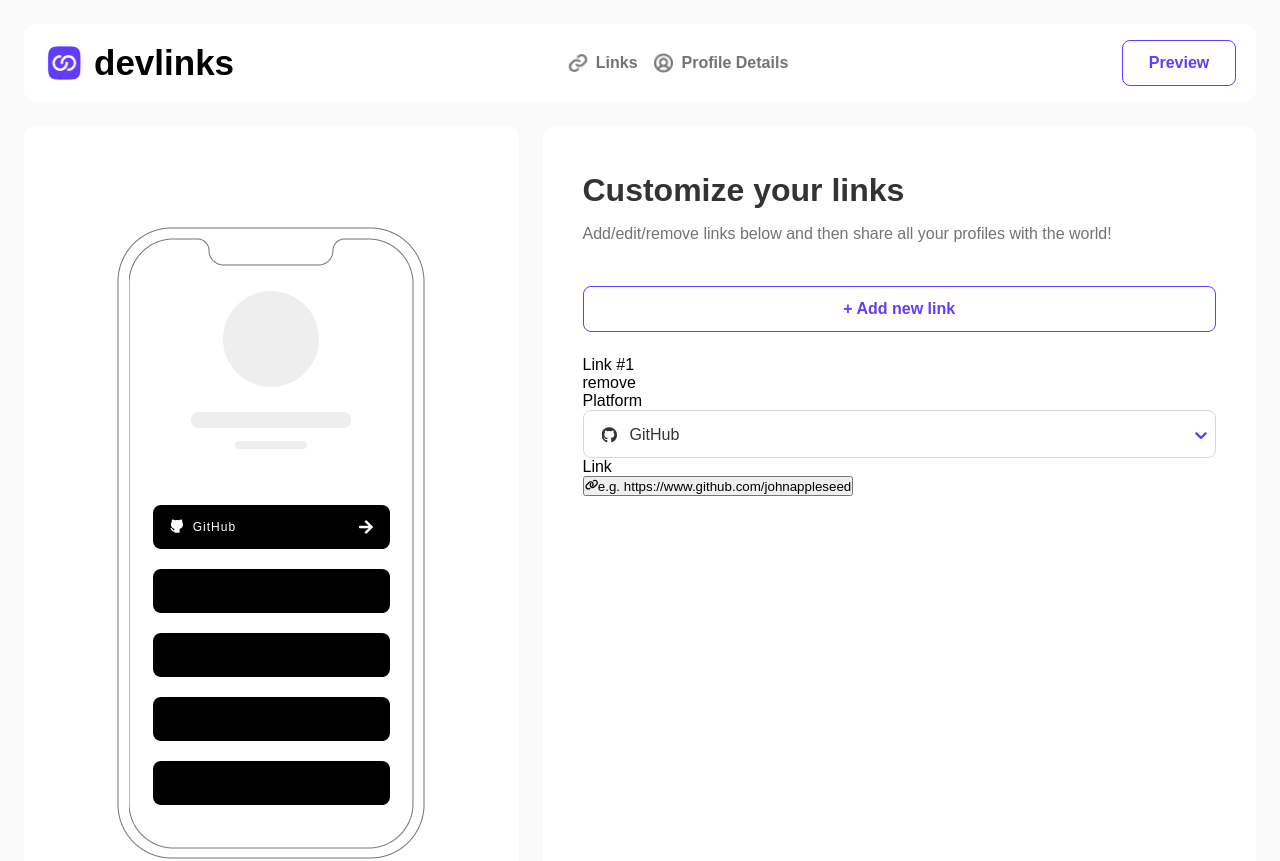
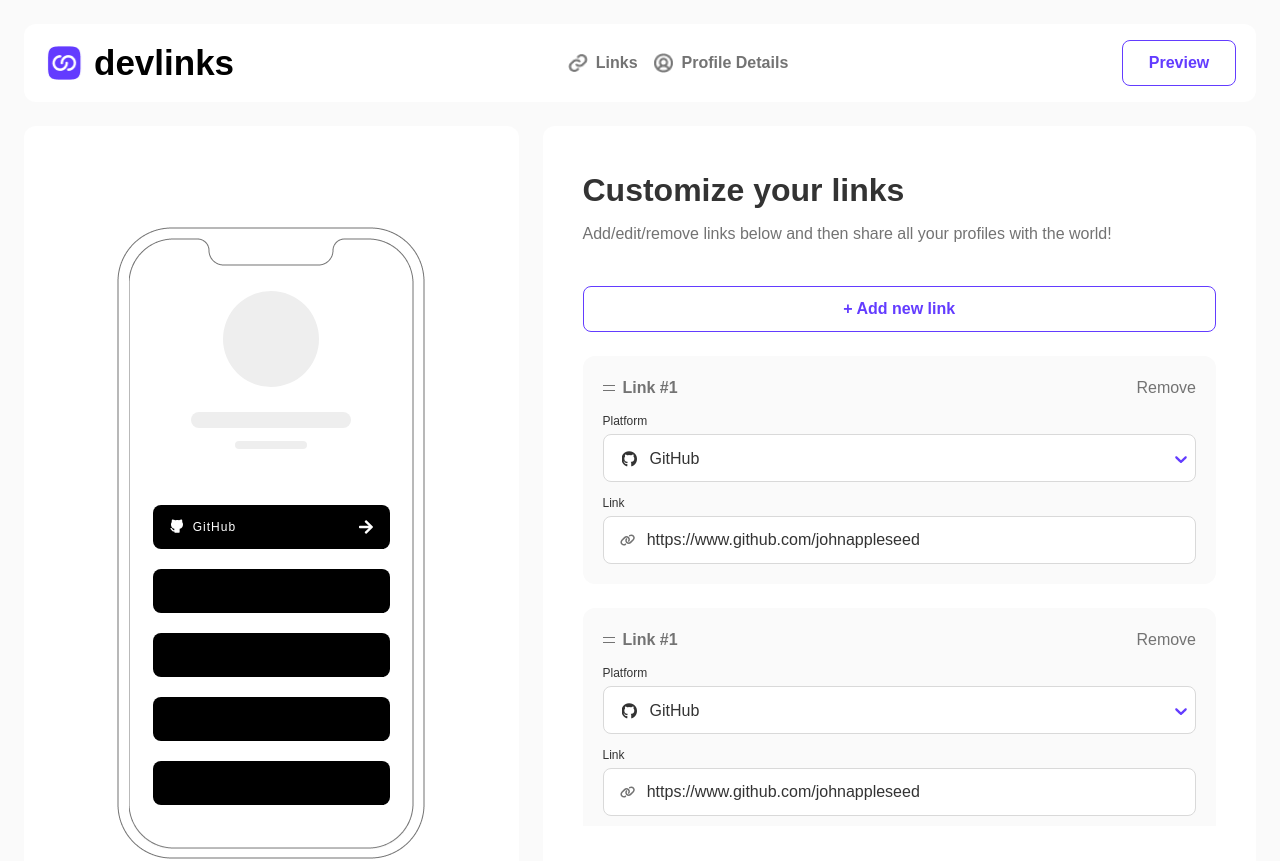
Before and after one commit to byrmzdeh/teamTaskLogin, a React (Vite) app: page /links in a window 1280 px wide. Shown: the top 861 px of the page. Built offline with nearby package versions, Linux system fonts and the light colour scheme; a small style sheet from the web is missing; a web font is replaced by a local one.

Commit message:
Finalize add links feature

```diff
--- a/src/assets/scss/_variable.scss
+++ b/src/assets/scss/_variable.scss
@@ -4,4 +4,5 @@ $border-color:#633CFF;
 $padding:0 24px;
 $light-grey: #eeeeee;
 $dark-grey:#333333;
-$grey:#737373
+$grey:#737373;
+$dark-grey:#333333;
--- a/src/assets/scss/components/_customizeLinks.scss
+++ b/src/assets/scss/components/_customizeLinks.scss
@@ -53,7 +53,7 @@
           cursor: pointer;
         }
 
-       .links{
+        .links {
           .start-helper-area {
             width: 100%;
             background-color: $primary-color;
@@ -93,6 +93,115 @@
               }
             }
           }
+          .links-area-list {
+            display: flex;
+            flex-direction: column;
+            gap: 24px;
+            height: 470px;
+            overflow: auto;
+            scrollbar-width: none; /* Firefox */
+            -ms-overflow-style: none; /* IE 10+ */
+
+            &::-webkit-scrollbar {
+              display: none; /* Chrome, Safari */
+            }
+            .link-item {
+              background-color: $primary-color;
+              border-radius: 12px;
+              padding: 20px;
+              display: flex;
+              flex-direction: column;
+              gap: 12px;
+              height: 100%;
+              .linkNumber-and-remove {
+                display: flex;
+                justify-content: space-between;
+                color: $grey;
+                align-items: center;
+                height: 100%;
+                .link-name {
+                  display: flex;
+                  gap: 8px;
+                  align-items: center;
+                  .double-line {
+                    display: flex;
+                    flex-direction: column;
+                    gap: 4px;
+                    span {
+                      width: 12px;
+                      height: 1px;
+                      background-color: $grey;
+                    }
+                  }
+                  .link-number {
+                    font-weight: 700;
+                    font-size: 16px;
+                    line-height: 150%;
+                    letter-spacing: 0%;
+                  }
+                }
+                .remove {
+                  font-weight: 400;
+                  font-size: 16px;
+                  line-height: 150%;
+                  letter-spacing: 0%;
+                  text-transform: capitalize;
+                }
+              }
+              .dropdown {
+                display: flex;
+                flex-direction: column;
+                gap: 4px;
+                .platform {
+                  color: $dark-grey;
+                  font-weight: 400;
+                  font-size: 12px;
+                  line-height: 150%;
+                  letter-spacing: 0%;
+                }
+              }
+              .link {
+                display: flex;
+                flex-direction: column;
+                gap: 4px;
+                .link-title {
+                  font-size: 12px;
+                  font-weight: 400;
+                  line-height: 150%;
+                  letter-spacing: 0%;
+                  color: $dark-grey;
+                }
+                .link-button {
+                  width: 100%;
+                  height: 48px;
+                  border-radius: 8px;
+                  padding: 12px 16px;
+                  background-color: $white-color;
+                  border: 1px solid #d9d9d9;
+                  display: flex;
+                  justify-content: flex-start;
+                  align-items: center;
+                  gap: 12px;
+                  .link-input {
+                    border: none;
+                    outline: none;
+                    width: 100%;
+                    font-weight: 400;
+                    font-size: 16px;
+                    line-height: 150%;
+                    letter-spacing: 0%;
+                    cursor: pointer;
+                    color: $dark-grey;
+                  }
+                  .link-icon {
+                    width: 16px;
+                    height: 16px;
+                    color: $grey;
+                  }
+                }
+              }
+            }
+          }
         }
       }
     }
--- a/src/components/CustomizeLinks.jsx
+++ b/src/components/CustomizeLinks.jsx
@@ -1,8 +1,15 @@
 
+import { useState } from 'react';
 import MyCustomSelect from './MyCustomSelect';
 import { FaLink } from "react-icons/fa6";
 
 const CustomizeLinks = () => {
+  const [userLink, setUserLink] = useState("https://www.github.com/johnappleseed");
+
+  const handleRedirect = () => {
+    let finalLink = userLink.startsWith("http") ? userLink : "https://" + userLink;
+    window.open(finalLink, "_blank");
+  };
   return (
     <div className='customize-links-wrappers'>
 
@@ -29,23 +36,82 @@ const CustomizeLinks = () => {
                 <li className='link-item'>
                   <div className='linkNumber-and-remove'>
                     <div className='link-name'>
-                      <div>
+                      <div className='double-line'>
                         <span></span>
                         <span></span>
                       </div>
-                      <p>Link #1</p>
+                      <p className='link-number'>Link #1</p>
                     </div>
                     <p className="remove">
                       remove
                     </p>
                   </div>
                   <div className='dropdown'>
-                    <p>Platform</p>
+                    <p className='platform'>Platform</p>
                     <MyCustomSelect />
                   </div>
-                  <div className="link-button">
-                    <p>Link</p>
-                    <button className='link-button'><FaLink />e.g. https://www.github.com/johnappleseed</button>
+                  <div className="link">
+                    <p className='link-title'>Link</p>
+                    <button className='link-button' onClick={handleRedirect}><FaLink className='link-icon' /> <input
+                      type="text"
+                      value={userLink}
+                      onChange={(e) => setUserLink(e.target.value)}
+                      className="link-input"
+                    /></button>
+                  </div>
+                </li>
+                <li className='link-item'>
+                  <div className='linkNumber-and-remove'>
+                    <div className='link-name'>
+                      <div className='double-line'>
+                        <span></span>
+                        <span></span>
+                      </div>
+                      <p className='link-number'>Link #1</p>
+                    </div>
+                    <p className="remove">
+                      remove
+                    </p>
+                  </div>
+                  <div className='dropdown'>
+                    <p className='platform'>Platform</p>
+                    <MyCustomSelect />
+                  </div>
+                  <div className="link">
+                    <p className='link-title'>Link</p>
+                    <button className='link-button' onClick={handleRedirect}><FaLink className='link-icon' /> <input
+                      type="text"
+                      value={userLink}
+                      onChange={(e) => setUserLink(e.target.value)}
+                      className="link-input"
+                    /></button>
+                  </div>
+                </li>
+                <li className='link-item'>
+                  <div className='linkNumber-and-remove'>
+                    <div className='link-name'>
+                      <div className='double-line'>
+                        <span></span>
+                        <span></span>
+                      </div>
+                      <p className='link-number'>Link #1</p>
+                    </div>
+                    <p className="remove">
+                      remove
+                    </p>
+                  </div>
+                  <div className='dropdown'>
+                    <p className='platform'>Platform</p>
+                    <MyCustomSelect />
+                  </div>
+                  <div className="link">
+                    <p className='link-title'>Link</p>
+                    <button className='link-button' onClick={handleRedirect}><FaLink className='link-icon' /> <input
+                      type="text"
+                      value={userLink}
+                      onChange={(e) => setUserLink(e.target.value)}
+                      className="link-input"
+                    /></button>
                   </div>
                 </li>
               </ul>
```
Lines whose indentation alone changed are shown as unchanged.
